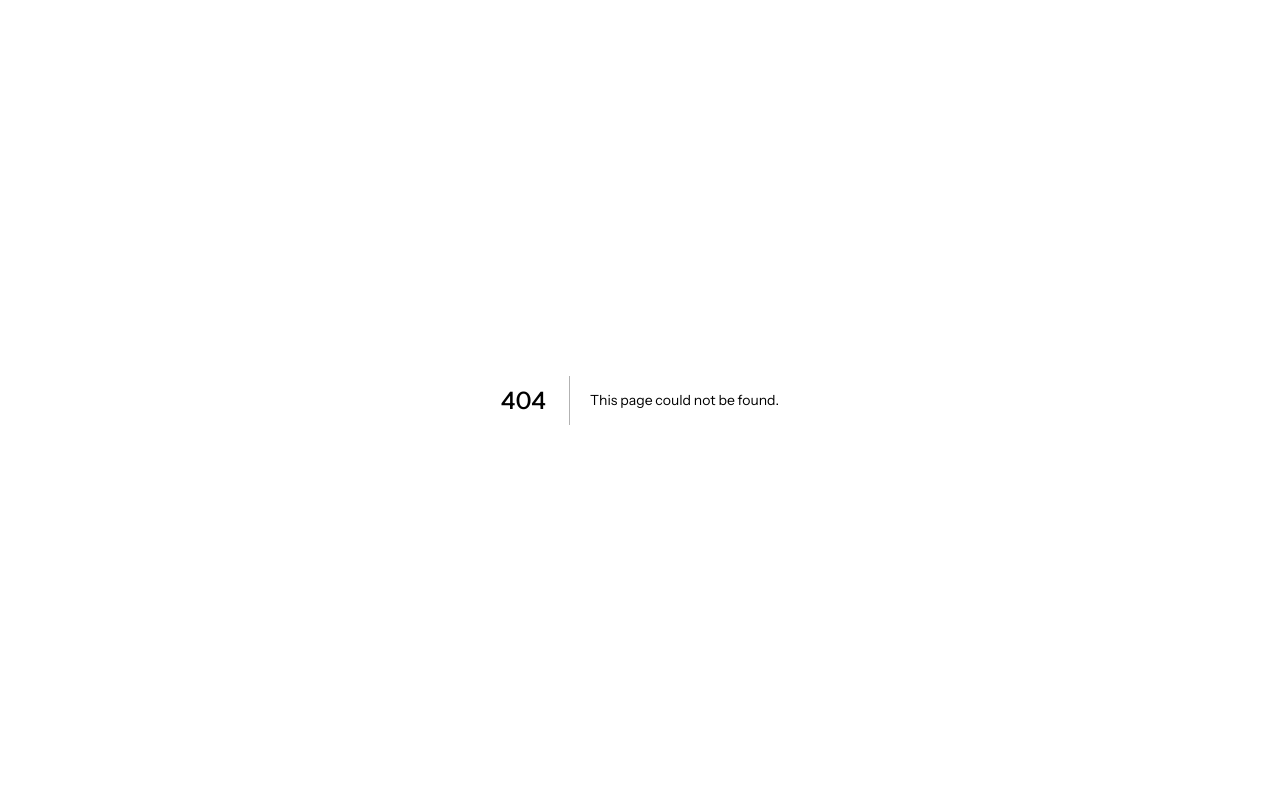
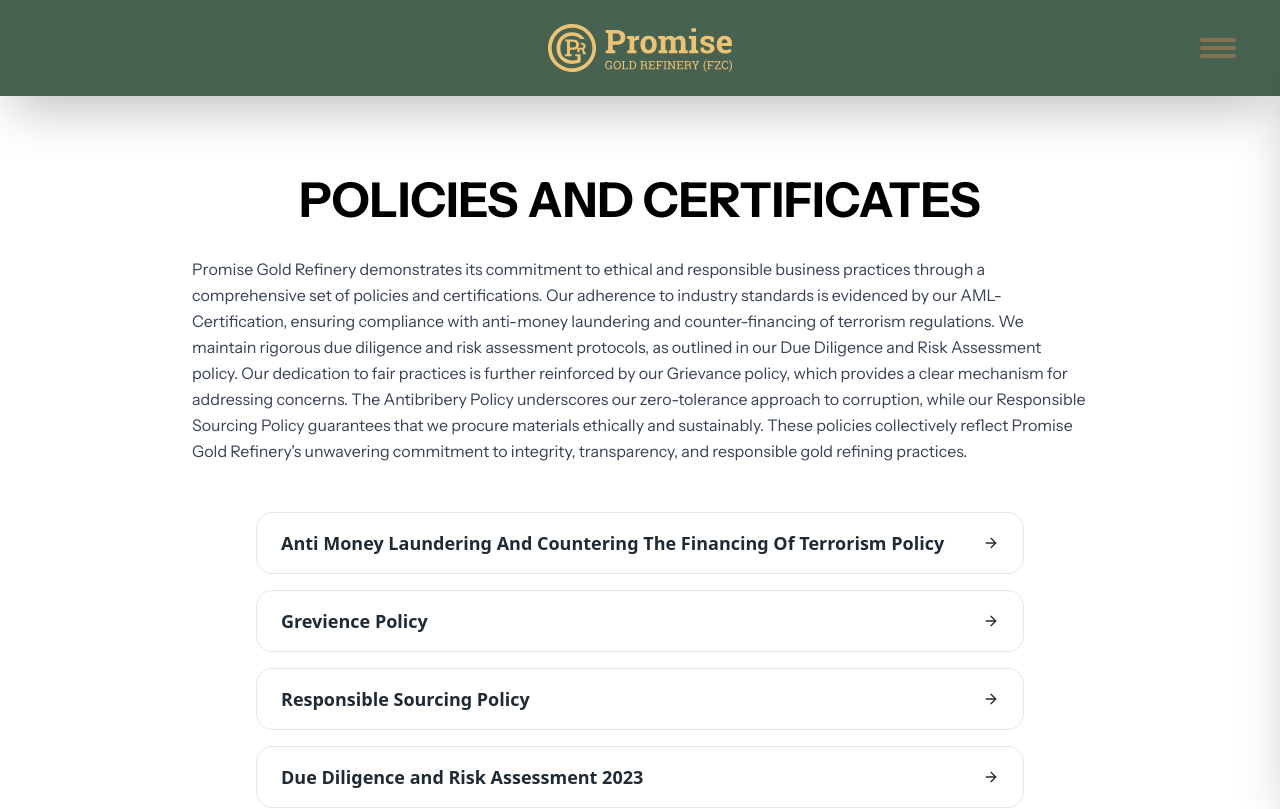
Before and after one commit to AurifyAE/promise-website, a Next.js app: page /certificate-and-policies in a window 1280 px wide. Before the commit this address had no page. Shown: the top 809 px of the page. Built offline with nearby package versions, Linux system fonts and the light colour scheme.

Commit message:
Added policies-and-certificate page

```diff
--- /dev/null
+++ b/app/certificate-and-policies/page.tsx
@@ -0,0 +1,68 @@
+import Navbar from "@/app/components/Navbar";
+import Footer from "@/app/components/Footer";
+import { ArrowRight } from "lucide-react";
+
+const policies = [
+  {
+    title:
+      "Anti Money Laundering And Countering The Financing Of Terrorism Policy",
+    href: "#aml-cft-policy",
+  },
+  {
+    title: "Grevience Policy",
+    href: "#grievance-policy",
+  },
+  {
+    title: "Responsible Sourcing Policy",
+    href: "#responsible-sourcing",
+  },
+  {
+    title: "Due Diligence and Risk Assessment 2023",
+    href: "#due-diligence-2023",
+  },
+  {
+    title: "Antibribery Policy 2023",
+    href: "#antibribery-2023",
+  },
+];
+
+export default function CertificateAndPolicies() {
+    return (
+      <div className="min-h-screen bg-white">
+        <Navbar />
+
+        <div className="pt-20 md:pt-24">
+        <section className="py-20 px-4 md:px-8">
+          <div className="container mx-auto">
+            <h2 className="text-4xl md:text-5xl font-bold text-black text-center mb-8">
+                POLICIES AND CERTIFICATES
+            </h2>
+
+            <p className="text-gray-700 leading-relaxed mb-12 max-w-4xl mx-auto text-center md:text-left">
+                Promise Gold Refinery demonstrates its commitment to ethical and responsible business practices through a comprehensive set of policies and certifications. Our adherence to industry standards is evidenced by our AML-Certification, ensuring compliance with anti-money laundering and counter-financing of terrorism regulations. We maintain rigorous due diligence and risk assessment protocols, as outlined in our Due Diligence and Risk Assessment policy. Our dedication to fair practices is further reinforced by our Grievance policy, which provides a clear mechanism for addressing concerns. The Antibribery Policy underscores our zero-tolerance approach to corruption, while our Responsible Sourcing Policy guarantees that we procure materials ethically and sustainably. These policies collectively reflect Promise Gold Refinery's unwavering commitment to integrity, transparency, and responsible gold refining practices.
+            </p>
+          </div>
+
+          <div className="grid gap-4 max-w-3xl mx-auto">
+            {policies.map((policy) => (
+              <a
+                key={policy.title}
+                href={policy.href}
+                className="flex items-center justify-between rounded-2xl border border-gray-200 px-6 py-4 text-base md:text-lg font-semibold text-[#1F2B34] hover:bg-[#133C22] hover:text-[#F6E6BF] hover:border-[#133C22] transition-colors"
+              >
+                <span>{policy.title}</span>
+                <span className="text-xl" aria-hidden="true">
+                  <ArrowRight className="w-4 h-4" />
+                </span>
+              </a>
+            ))}
+          </div>
+        </section>
+
+        </div>
+
+
+      <Footer />
+    </div>
+  );
+}
--- a/app/components/Navbar.tsx
+++ b/app/components/Navbar.tsx
@@ -20,7 +20,7 @@
   { label: 'Products', path: '/products' },
   { label: 'Team', path: '/teams' },
   { label: 'Contact', path: '/contact' },
-  { label: 'Policies & Certifications', path: '/policies' },
+  { label: 'Policies & Certifications', path: '/certificate-and-policies' },
   { label: 'Gallery', path: '/gallery' },
 ];
 
```
